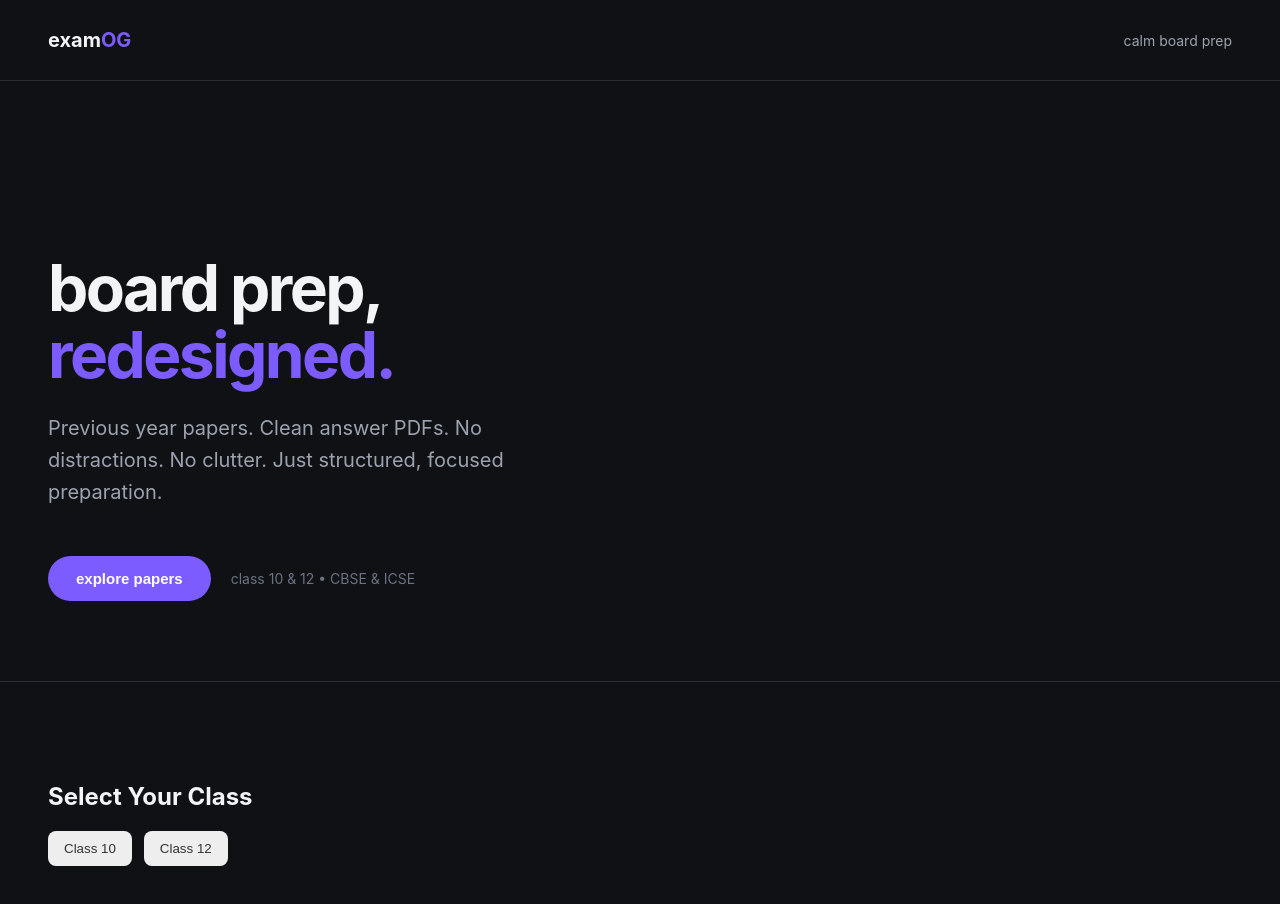
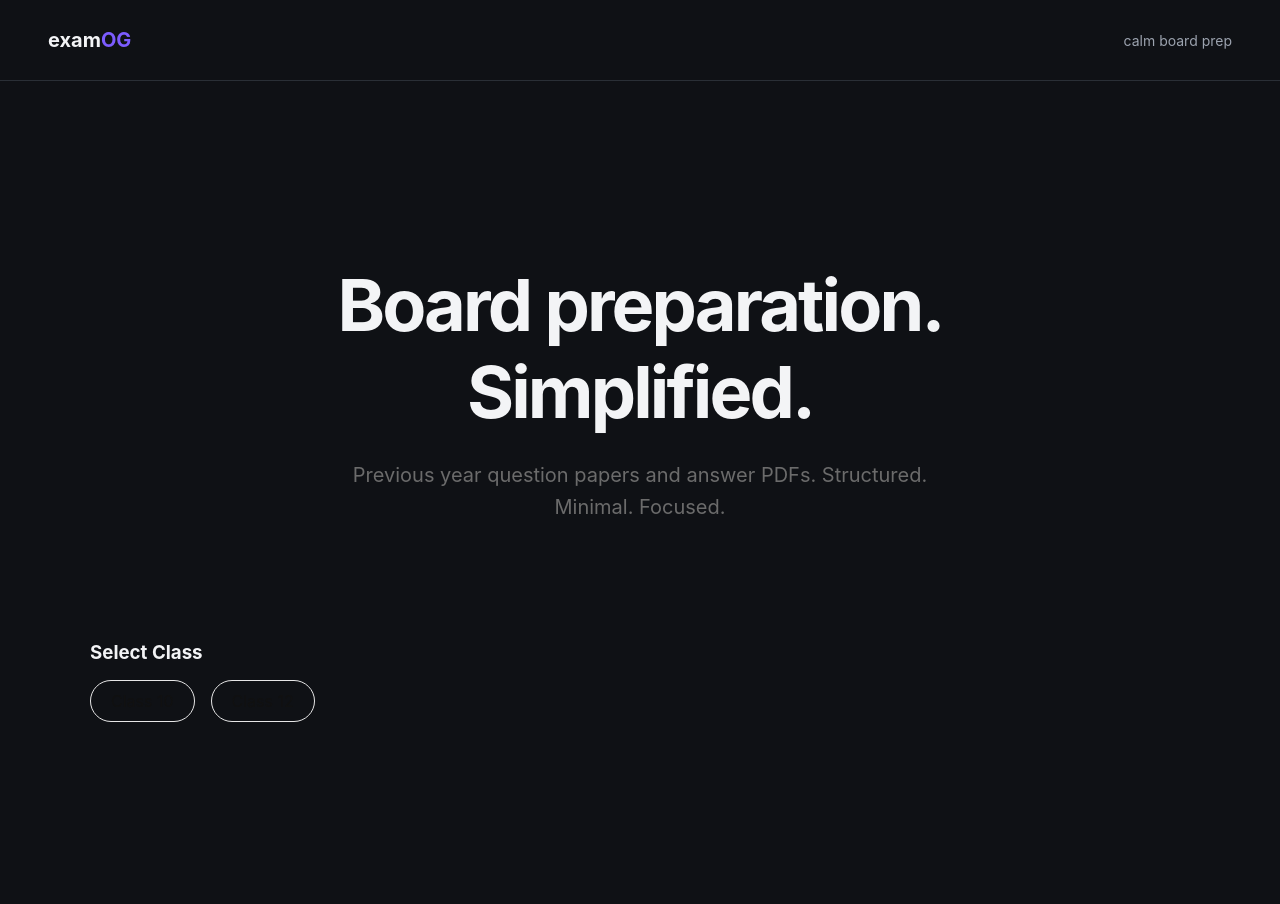
Before and after one commit to jia-nil/examogfrontend, a React (Vite) app: page / in a window 1280 px wide. Shown: the top 904 px of the page. After the commit the page ends 882 px from the top, so only its background shows below. Built offline with nearby package versions, Linux system fonts and the light colour scheme.

Commit message:
Update Dashboard.tsx

```diff
--- a/src/pages/Dashboard.tsx
+++ b/src/pages/Dashboard.tsx
@@ -1,10 +1,8 @@
 import { useState } from "react";
-import Hero from "../components/Hero";
-import Selector from "../components/Selector";
-import YearSection from "../components/YearSection";
 import Navbar from "../components/Navbar";
 
 const years = Array.from({ length: 16 }, (_, i) => 2025 - i);
+const subjects = ["Maths", "Science", "English", "SST"];
 
 export default function Dashboard() {
   const [selectedClass, setSelectedClass] = useState<number | null>(null);
@@ -12,67 +10,128 @@ export default function Dashboard() {
   const [selectedYear, setSelectedYear] = useState<number | null>(null);
 
   return (
-    <div style={{ minHeight: "100vh" }}>
-
+    <div>
       {/* Top Navigation */}
       <Navbar />
 
       {/* Hero Section */}
-      <Hero />
+      <section
+        style={{
+          textAlign: "center",
+          padding: "120px 20px 100px",
+        }}
+      >
+        <h1
+          style={{
+            fontSize: 72,
+            fontWeight: 700,
+            letterSpacing: "-0.04em",
+            marginBottom: 24,
+          }}
+        >
+          Board preparation.
+          <br />
+          Simplified.
+        </h1>
 
-      {/* Main Content Wrapper */}
+        <p
+          style={{
+            fontSize: 20,
+            color: "#6B6B6B",
+            maxWidth: 600,
+            margin: "0 auto",
+            lineHeight: 1.6,
+          }}
+        >
+          Previous year question papers and answer PDFs.
+          Structured. Minimal. Focused.
+        </p>
+      </section>
+
+      {/* Main Content */}
       <div
         style={{
-          maxWidth: 1200,
+          maxWidth: 1100,
           margin: "0 auto",
-          padding: "60px 48px",
+          padding: "0 40px 120px",
         }}
       >
+        {/* Class Selector */}
+        <div style={{ marginBottom: 40 }}>
+          <h3 style={{ marginBottom: 16 }}>Select Class</h3>
 
-        {/* Class + Board Selector */}
-        <Selector
-          selectedClass={selectedClass}
-          selectedBoard={selectedBoard}
-          onSelectClass={(c) => {
-            setSelectedClass(c);
-            setSelectedBoard(null);
-            setSelectedYear(null);
-          }}
-          onSelectBoard={(b) => {
-            setSelectedBoard(b);
-            setSelectedYear(null);
-          }}
-        />
+          <div style={{ display: "flex", gap: 16 }}>
+            {[10, 12].map((cls) => (
+              <div
+                key={cls}
+                onClick={() => {
+                  setSelectedClass(cls);
+                  setSelectedBoard(null);
+                  setSelectedYear(null);
+                }}
+                style={{
+                  padding: "10px 20px",
+                  border: "1px solid #E6E6E6",
+                  borderRadius: 999,
+                  cursor: "pointer",
+                  background:
+                    selectedClass === cls ? "#111111" : "transparent",
+                  color:
+                    selectedClass === cls ? "#FFFFFF" : "#111111",
+                }}
+              >
+                Class {cls}
+              </div>
+            ))}
+          </div>
+        </div>
 
-        {/* Year Strip (Only show when class + board selected) */}
+        {/* Board Selector */}
+        {selectedClass && (
+          <div style={{ marginBottom: 60 }}>
+            <h3 style={{ marginBottom: 16 }}>Select Board</h3>
+
+            <div style={{ display: "flex", gap: 16 }}>
+              {["CBSE", "ICSE"].map((board) => (
+                <div
+                  key={board}
+                  onClick={() => {
+                    setSelectedBoard(board);
+                    setSelectedYear(null);
+                  }}
+                  style={{
+                    padding: "10px 20px",
+                    border: "1px solid #E6E6E6",
+                    borderRadius: 999,
+                    cursor: "pointer",
+                    background:
+                      selectedBoard === board
+                        ? "#111111"
+                        : "transparent",
+                    color:
+                      selectedBoard === board
+                        ? "#FFFFFF"
+                        : "#111111",
+                  }}
+                >
+                  {board}
+                </div>
+              ))}
+            </div>
+          </div>
+        )}
+
+        {/* Year Strip */}
         {selectedClass && selectedBoard && (
           <>
-            <div
-              style={{
-                marginTop: 80,
-                marginBottom: 40,
-                borderBottom: "1px solid #2A2F36",
-                paddingBottom: 24,
-              }}
-            >
-              <h2
-                style={{
-                  fontSize: 22,
-                  fontWeight: 600,
-                  marginBottom: 24,
-                  letterSpacing: "-0.02em",
-                }}
-              >
-                {selectedBoard} • Class {selectedClass}
-              </h2>
+            <div style={{ marginBottom: 60 }}>
+              <h3 style={{ marginBottom: 20 }}>Select Year</h3>
 
-              {/* Horizontal Scroll Years */}
               <div
                 style={{
                   display: "flex",
-                  gap: 20,
+                  gap: 16,
                   overflowX: "auto",
-                  paddingBottom: 8,
                 }}
               >
                 {years.map((year) => (
@@ -80,17 +139,19 @@ export default function Dashboard() {
                     key={year}
                     onClick={() => setSelectedYear(year)}
                     style={{
-                      padding: "14px 22px",
-                      borderRadius: 16,
+                      padding: "10px 18px",
+                      border: "1px solid #E6E6E6",
+                      borderRadius: 999,
+                      cursor: "pointer",
+                      whiteSpace: "nowrap",
                       background:
                         selectedYear === year
-                          ? "#7C5CFF"
-                          : "#161A20",
-                      border: "1px solid #2A2F36",
-                      cursor: "pointer",
-                      transition: "all 0.2s ease",
-                      whiteSpace: "nowrap",
-                      fontWeight: 500,
+                          ? "#111111"
+                          : "transparent",
+                      color:
+                        selectedYear === year
+                          ? "#FFFFFF"
+                          : "#111111",
                     }}
                   >
                     {year}
@@ -99,12 +160,49 @@ export default function Dashboard() {
               </div>
             </div>
 
-            {/* Subject Section */}
+            {/* Subject Grid */}
             {selectedYear && (
-              <YearSection
-                year={selectedYear}
-                board={selectedBoard}
-              />
+              <div>
+                <h3 style={{ marginBottom: 32 }}>
+                  {selectedBoard} Class {selectedClass} — {selectedYear}
+                </h3>
+
+                <div
+                  style={{
+                    display: "grid",
+                    gridTemplateColumns:
+                      "repeat(auto-fit, minmax(220px, 1fr))",
+                    gap: 32,
+                  }}
+                >
+                  {subjects.map((subj) => (
+                    <div
+                      key={subj}
+                      style={{
+                        padding: 40,
+                        border: "1px solid #E6E6E6",
+                        borderRadius: 20,
+                        background: "#FFFFFF",
+                        cursor: "pointer",
+                        transition: "all 0.2s ease",
+                      }}
+                    >
+                      <h3 style={{ marginBottom: 8 }}>
+                        {subj}
+                      </h3>
+
+                      <p
+                        style={{
+                          color: "#6B6B6B",
+                          fontSize: 14,
+                        }}
+                      >
+                        View question & answer PDFs
+                      </p>
+                    </div>
+                  ))}
+                </div>
+              </div>
             )}
           </>
         )}
```
